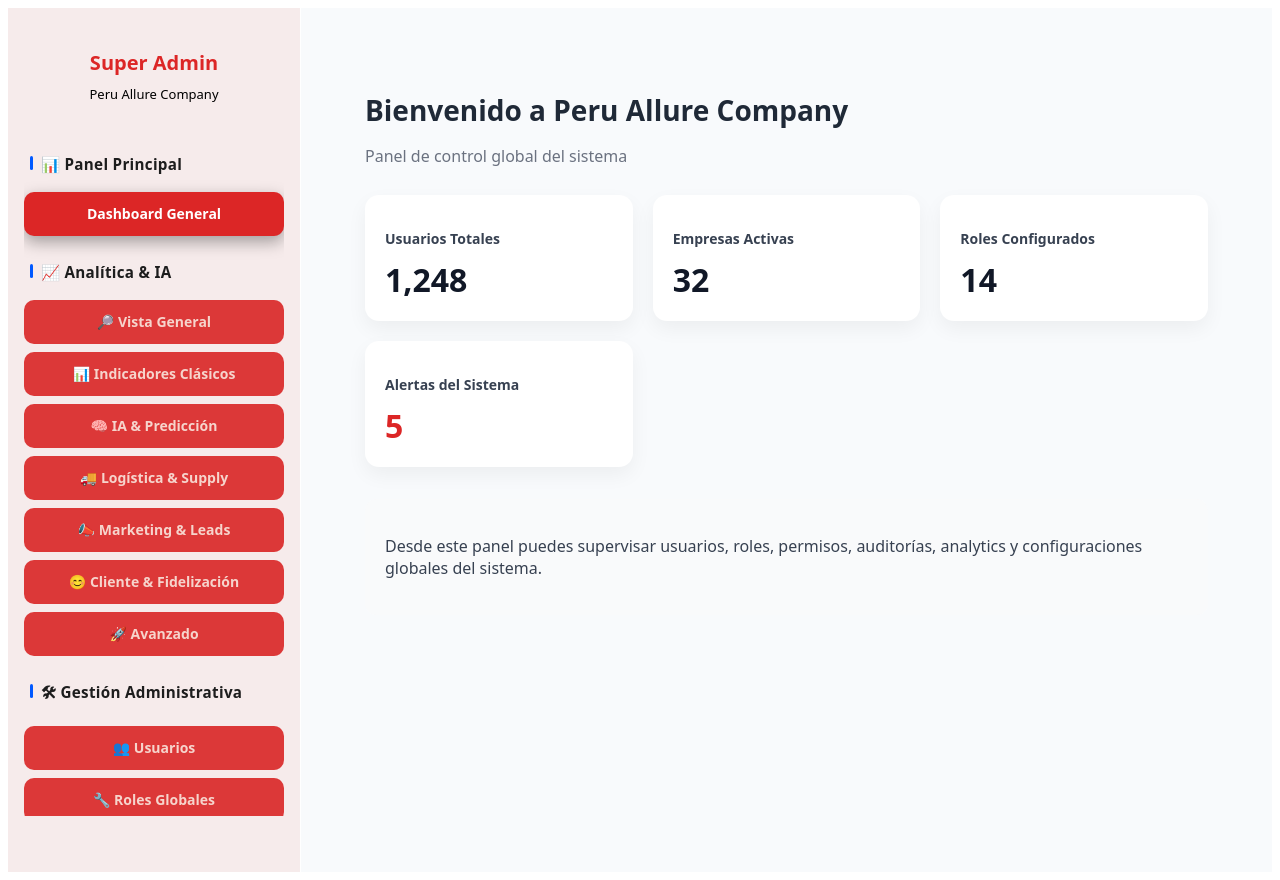
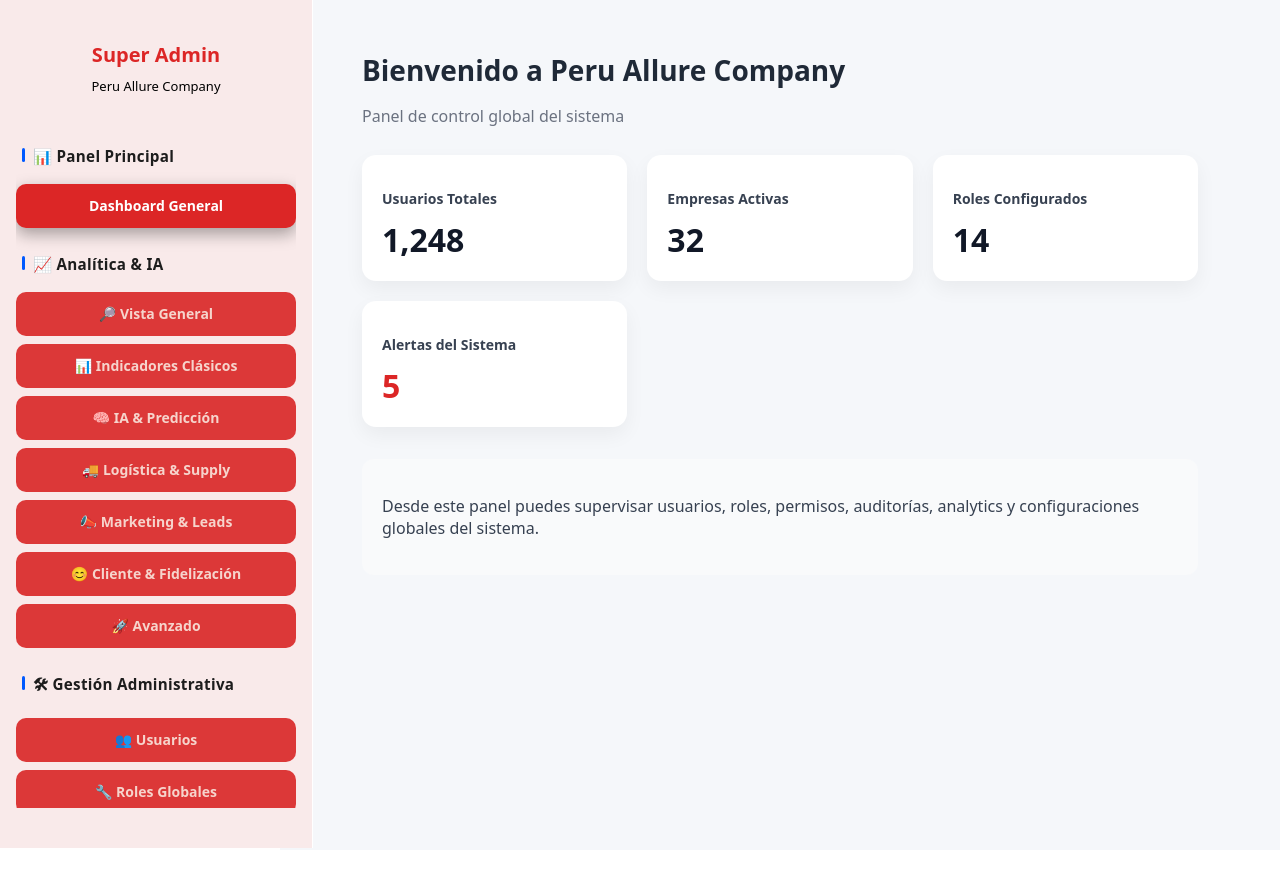
Before and after one commit to Benja1512/panel_administrativo_peruallure, a React (Create React App) app: page /superadmin/dashboard in a window 1280 px wide. After the commit the page ends 850 px from the top, so only its background shows below. Built offline with nearby package versions, Linux system fonts and the light colour scheme.

Commit message:
fix: panel layout y sidebarsuperadmin

```diff
--- a/src/components/superadmin/layout/SuperAdminSidebar.css
+++ b/src/components/superadmin/layout/SuperAdminSidebar.css
@@ -128,3 +128,18 @@
     border-radius: 4px;
     margin-right: 8px;
 }
+/* =============================
+   🔧 FIX: evitar que el último ítem se corte
+============================= */
+.sidebar-scroll {
+    overflow-y: auto;
+    overflow-x: hidden;
+    height: calc(100vh - 120px);
+    padding-bottom: 40px;       /* 👉 espacio para que no se corte */
+    box-sizing: border-box;     /* 👉 asegura que la altura sea real */
+}
+
+/* Espacio extra solo para el último elemento */
+.sidebar-item:last-child {
+    margin-bottom: 20px;
+}
--- a/src/styles/LayoutPanel.css
+++ b/src/styles/LayoutPanel.css
@@ -1,36 +1,56 @@
-/* =============================
-   VARIABLES
-============================= */
 :root {
-    --sidebar-width: 260px;
-    --bg-main: #f8fafc;
+    --sidebar-width: 280px;
 }
 
-/* =============================
-   LAYOUT PRINCIPAL
-============================= */
-.layout-panel {
-    display: flex;
-    width: 100%;
-    min-height: 100vh;
-    background: var(--bg-main);
+/* ============= SIDEBAR ============= */
+.superadmin-sidebar {
+    position: fixed;
+    top: 0;
+    left: 0;
+    width: var(--sidebar-width);
+    height: 100vh;
+    overflow-y: auto;
+    overflow-x: hidden;
+    background: #f9eaea;
+    z-index: 1000;
 }
 
-/* =============================
-   SIDEBAR (RESERVA ESPACIO)
-============================= */
-.layout-panel > aside {
-    width: var(--sidebar-width);
-    flex-shrink: 0;
+/* Scroll del sidebar */
+.superadmin-sidebar::-webkit-scrollbar { width: 6px; }
+.superadmin-sidebar::-webkit-scrollbar-thumb {
+    background: #c4c4c4;
+    border-radius: 10px;
 }
 
-/* =============================
-   CONTENIDO
-============================= */
+/* ============= CONTENIDO ============= */
 .layout-content {
-    flex: 1;
-    padding: 32px;
-    background: var(--bg-main);
-    min-height: 100vh;
-    overflow-x: hidden;
+    margin-left: var(--sidebar-width);
+    height: 100vh;
+    overflow-y: auto;
+    padding: 50px;
+    background: #f5f7fa;
 }
+
+/* Scroll del contenido */
+.layout-content::-webkit-scrollbar { width: 8px; }
+.layout-content::-webkit-scrollbar-thumb {
+    background: #b5b5b5;
+    border-radius: 10px;
+}
+/* 🚀 Eliminar franja blanca superior del contenido */
+.layout-content {
+    margin-top: 0 !important;
+    padding-top: 0 !important;
+    border-top: none !important;
+    background-clip: padding-box;  /* evita espacio por borde invisible */
+}
+
+/* 🔧 El contenedor general tampoco debe empujar hacia abajo */
+.layout-panel {
+    margin-top: 0 !important;
+    padding-top: 0 !important;
+}
+html, body {
+    margin: 0 !important;
+    padding: 0 !important;
+}
```
